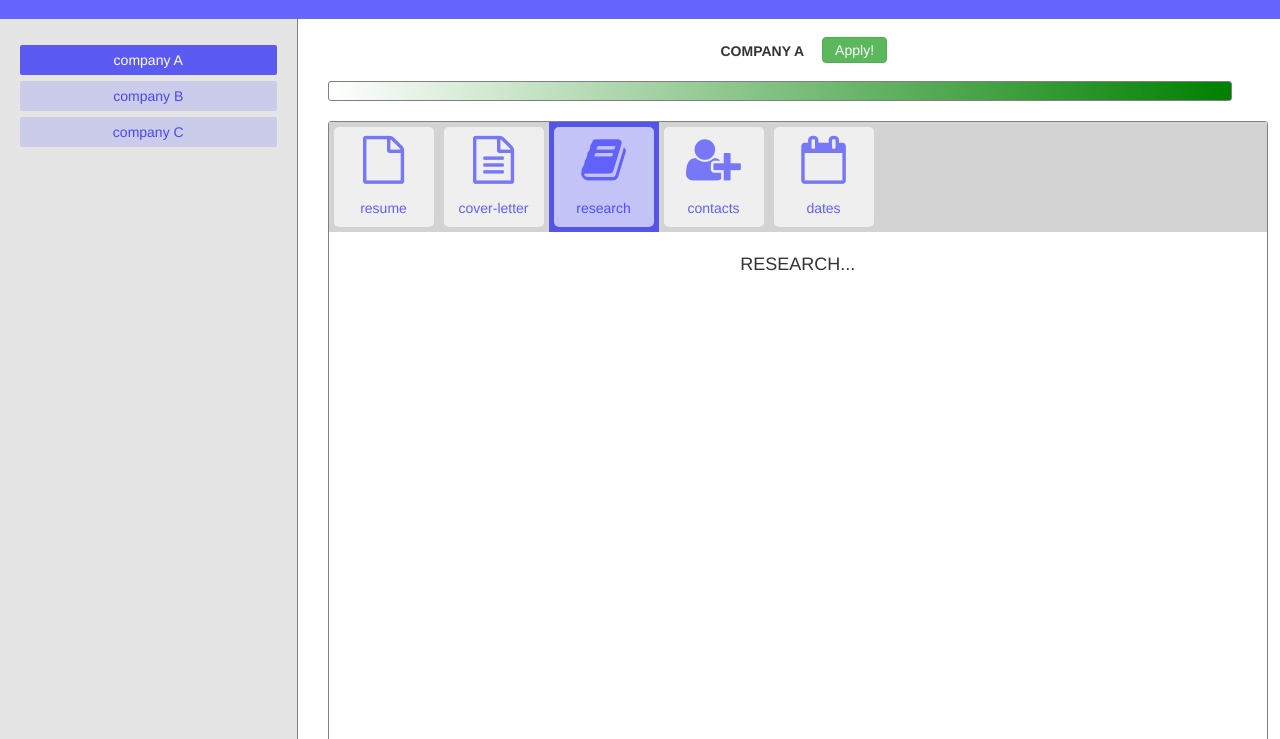
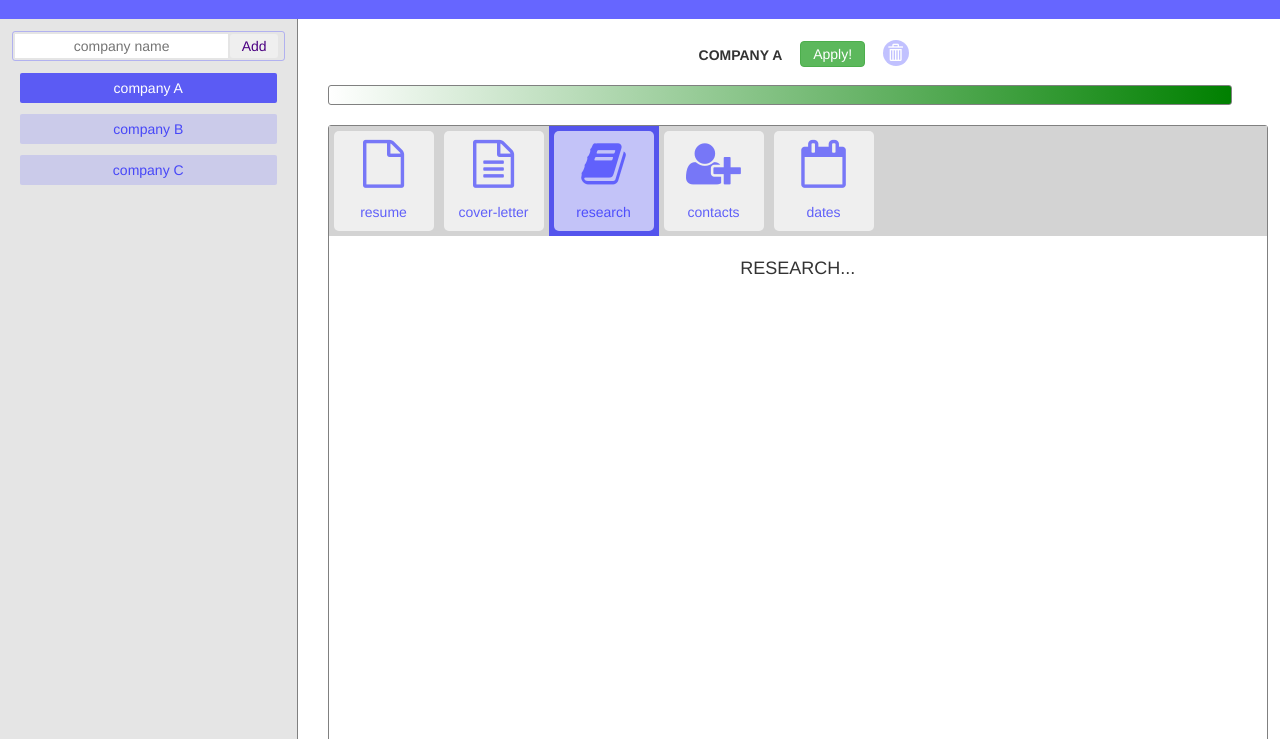
Before and after one commit to MissedMemo/brickheads, a website: page public/index.html at #!/companies in a window 1280 px wide. Shown: the part 61-800 px from the top of the page. Drawn offline with nearby package versions, Linux system fonts and the light colour scheme; some packages are replaced by stand-ins of ours.

Commit message:
added styled company 'add' and 'delete' UI elements

```diff
--- a/public/styles/styles.css
+++ b/public/styles/styles.css
@@ -165,13 +165,41 @@ iframe {
   left: 0;
   right: 0;
   bottom: 0;
-  padding: 20px;
   background-color: rgba(0,0,0,0.1);
+}
+
+.add-company-frame {
+  color: indigo;
+  margin: 12px;
+  padding: 2px;
+  border: 1px solid rgba(100,100,255,0.4);
+  border-radius: 3px;
+}
+
+.add-company-frame input[type="text"] {
+  width: 80%;
+  float: left;
+  text-align: center;
+  padding:2px;
+  border-width:0;
+}
+
+.add-company-frame button {
+  width: 18%;
+  float: left;
+  padding:2px;
+  margin-left: 2px;
+  border-width:0;
+  border-radius: 3px;
+}
+
+.add-company-frame button:hover {
+  background-color: rgba(100,100,255,0.4);
 }
 
 /* remove default <ul> list styles */
 .company-selector-panel ul {
-  padding: 0;
+  padding: 0 20px 5px 20px;
   margin: 0;
   list-style: none;
 }
@@ -221,6 +249,20 @@ iframe {
   top: -2px;
   padding-top: 2px;
   padding-bottom: 2px;
+}
+
+.company-details-header .glyphicon {
+  font-size: 16px;
+  padding: 6px 6px 4px 4px;
+  color: white;
+  margin-left: 14px;
+  cursor: default;
+  background-color: rgba(100,100,255,0.4);
+  border-radius: 50%;
+}
+
+.company-details-header .glyphicon:hover {
+  background-color: rgba(100,100,255,0.8);
 }
 
 .stages-bar {
--- a/public/views/companies.html
+++ b/public/views/companies.html
@@ -5,6 +5,13 @@
   <div class="col-sm-3">
     <div class="company-selector-panel">
       <div class="listframe">
+
+        <div class="add-company-frame">
+          <input type="text" placeholder="company name" />
+          <button>Add</button>
+          <!-- Bootstrap utility to clear floats -->
+          <div class="clearfix"></div>
+        </div>
 
         <ul ng-repeat="company in companies">
           <li>
--- a/public/views/company.html
+++ b/public/views/company.html
@@ -2,6 +2,7 @@
 
   <span class="company-name">{{selection.name}}</span>
   <button class="btn btn-md btn-success">Apply!</button>
+  <span class="glyphicon glyphicon-trash" title="Delete"></span>
 
   <div class="stages-bar">
   </div>
```
